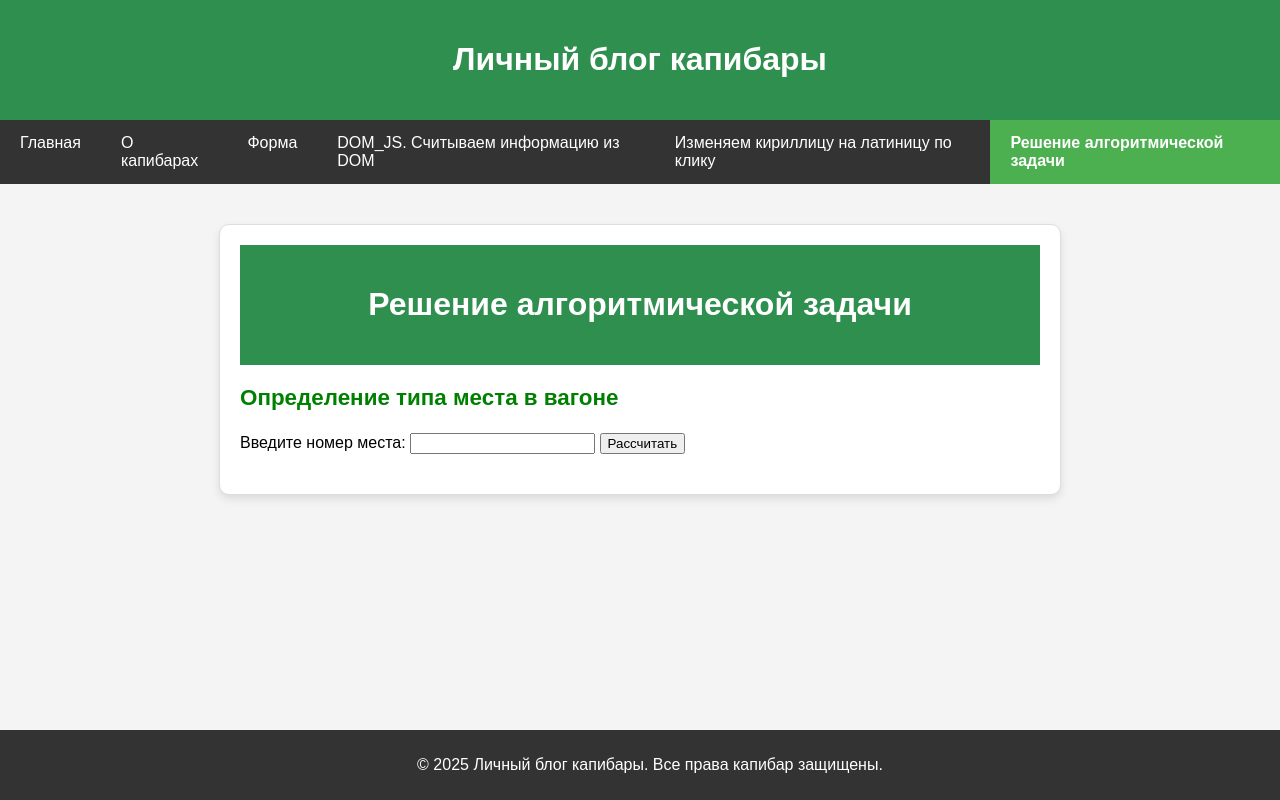
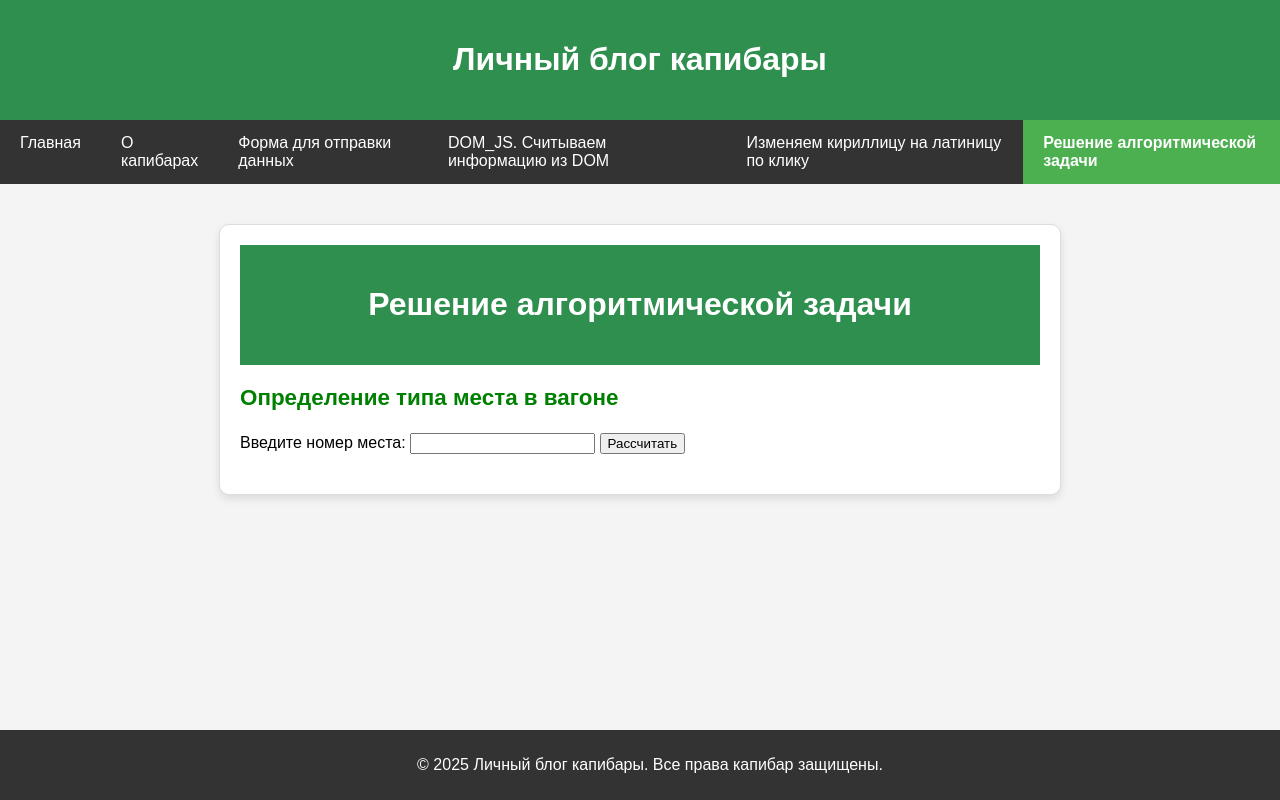
Before and after one commit to EgorZhizhlo/EgorZhizhlo.github.io, a plain HTML site: page algorithm.html in a window 1280 px wide. Drawn offline with Linux system fonts and the light colour scheme.

Commit message:
create site

```diff
--- a/algorithm.html
+++ b/algorithm.html
@@ -13,7 +13,7 @@
     <nav class="global-nav">
         <a href="index.html">Главная</a>
         <a href="info.html">О капибарах</a>
-        <a href="form.html">Форма</a>
+        <a href="form.html">Форма для отправки данных</a>
         <a href="dom.html">DOM_JS. Считываем информацию из DOM</a>
         <a href="translator.html">Изменяем кириллицу на латиницу по клику</a>
         <a href="algorithm.html" class="active">Решение алгоритмической задачи</a>
```
Also changed, not shown: dom.html (+1 -1 lines), form.html (+1 -1 lines), info.html (+1 -1 lines), translator.html (+1 -1 lines).
